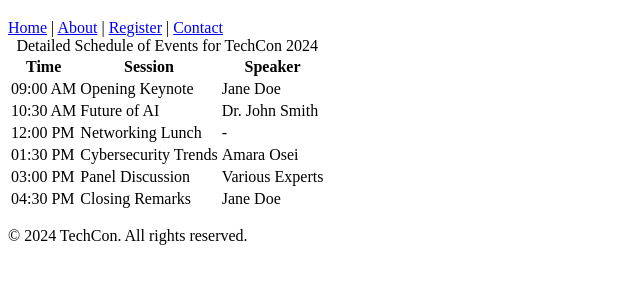
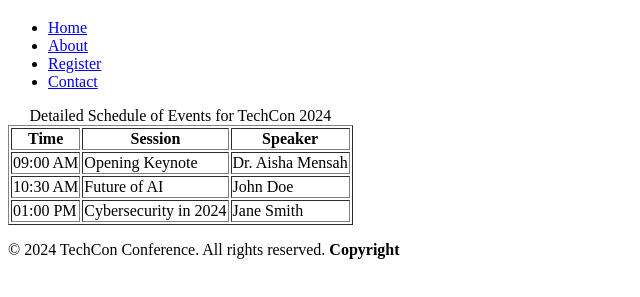
Before and after one commit to Keolos/TechCon_HTML, a plain HTML site: page techcon_website/schedule.html in a window 1280 px wide. Shown: the part 61-358 px from the top of the page, without its empty margins (0-640 px from the left). Drawn offline with Linux system fonts and the light colour scheme.

Commit message:
Fix footer to include copyright on schedule page

```diff
--- a/techcon_website/schedule.html
+++ b/techcon_website/schedule.html
@@ -1,24 +1,28 @@
 <!DOCTYPE html>
 <html lang="en">
 <head>
-    <meta charset="UTF-8" />
-    <meta name="viewport" content="width=device-width, initial-scale=1.0" />
+    <meta charset="UTF-8">
+    <meta name="viewport" content="width=device-width, initial-scale=1.0">
     <title>Schedule for TechCon 2024</title>
 </head>
 <body>
 
+    <!-- Header -->
     <header>
         <h1>Schedule for TechCon 2024</h1>
         <nav>
-            <a href="index.html">Home</a> |
-            <a href="about.html">About</a> |
-            <a href="register.html">Register</a> |
-            <a href="contact.html">Contact</a>
+            <ul>
+                <li><a href="index.html">Home</a></li>
+                <li><a href="about.html">About</a></li>
+                <li><a href="register.html">Register</a></li>
+                <li><a href="contact.html">Contact</a></li>
+            </ul>
         </nav>
     </header>
 
+    <!-- Main content -->
     <main>
-        <table>
+        <table border="1">
             <caption>Detailed Schedule of Events for TechCon 2024</caption>
             <thead>
                 <tr>
@@ -31,39 +35,25 @@
                 <tr>
                     <td>09:00 AM</td>
                     <td>Opening Keynote</td>
-                    <td>Jane Doe</td>
+                    <td>Dr. Aisha Mensah</td>
                 </tr>
                 <tr>
                     <td>10:30 AM</td>
                     <td>Future of AI</td>
-                    <td>Dr. John Smith</td>
+                    <td>John Doe</td>
                 </tr>
                 <tr>
-                    <td>12:00 PM</td>
-                    <td>Networking Lunch</td>
-                    <td>-</td>
-                </tr>
-                <tr>
-                    <td>01:30 PM</td>
-                    <td>Cybersecurity Trends</td>
-                    <td>Amara Osei</td>
-                </tr>
-                <tr>
-                    <td>03:00 PM</td>
-                    <td>Panel Discussion</td>
-                    <td>Various Experts</td>
-                </tr>
-                <tr>
-                    <td>04:30 PM</td>
-                    <td>Closing Remarks</td>
-                    <td>Jane Doe</td>
+                    <td>01:00 PM</td>
+                    <td>Cybersecurity in 2024</td>
+                    <td>Jane Smith</td>
                 </tr>
             </tbody>
         </table>
     </main>
 
+    <!-- Footer -->
     <footer>
-        <p>&copy; 2024 TechCon. All rights reserved.</p>
+        <p>&copy; 2024 TechCon Conference. All rights reserved. <strong>Copyright</strong></p>
     </footer>
 
 </body>
```
